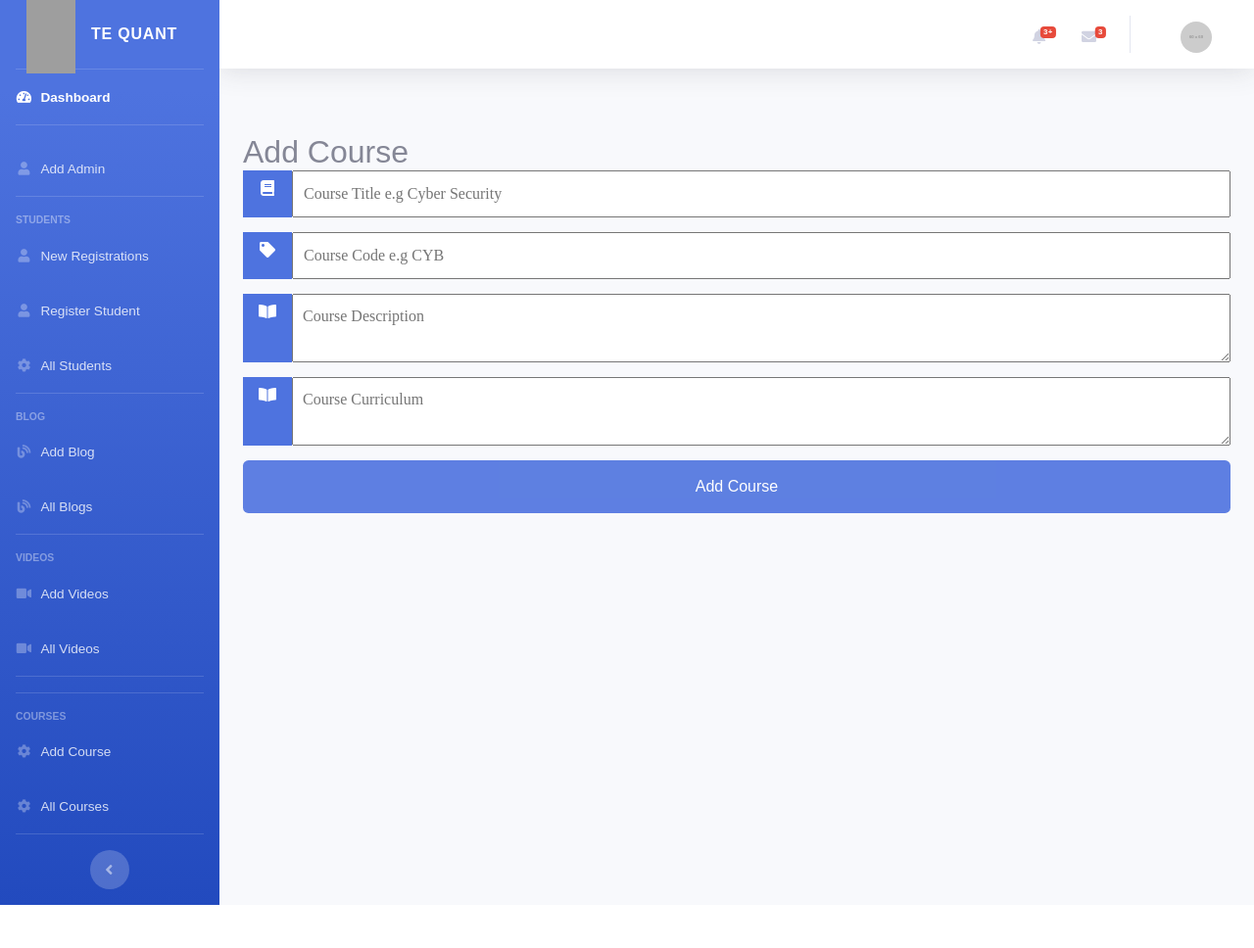
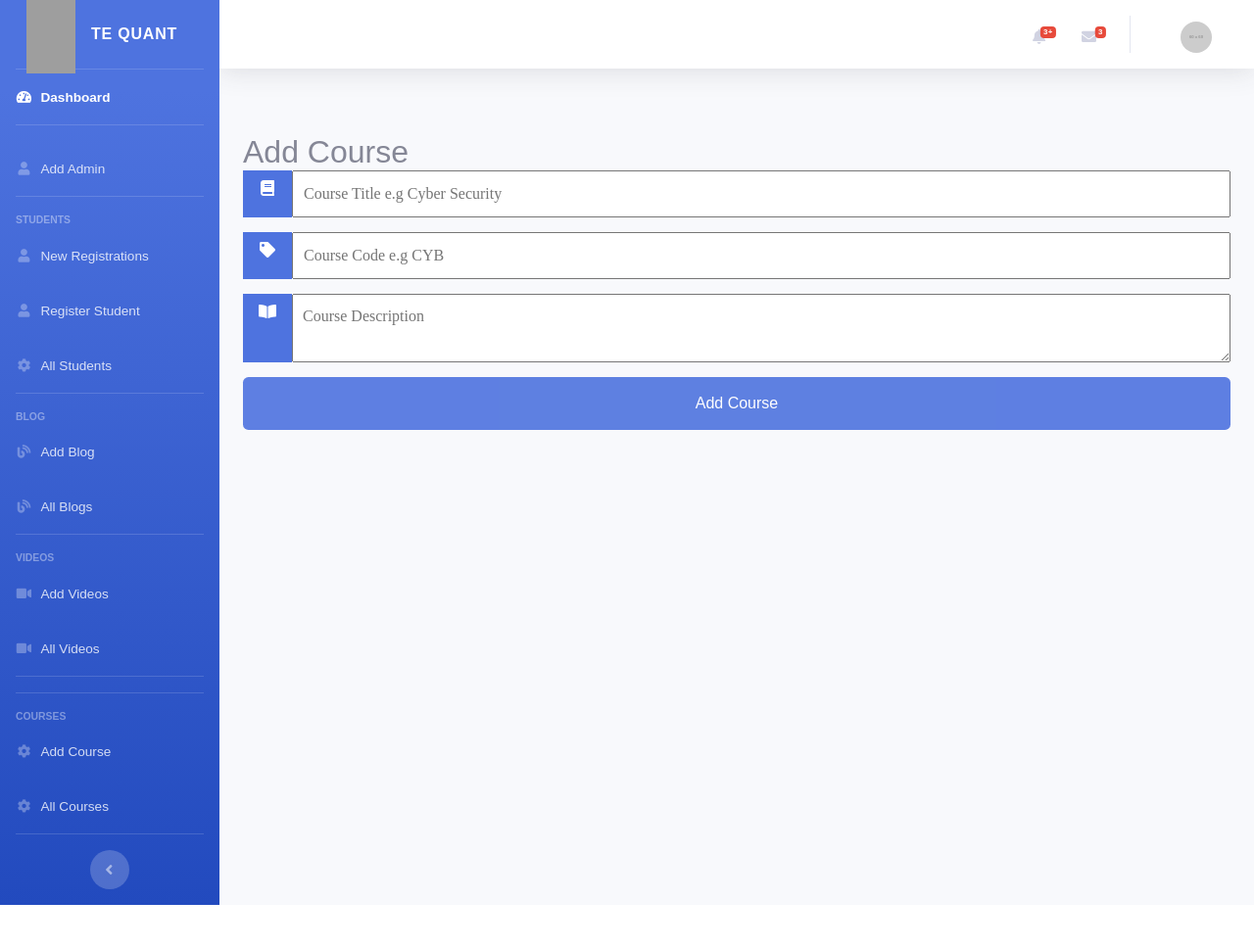
Before and after one commit to e-questtech/webproject2, a Flask app: page /admin/course/add/ in a window 1280 px wide. Shown: the top 968 px of the page at 98% size. Run offline with Flask 3, Linux system fonts and the light colour scheme; a user stored in the database is signed in; grey boxes labelled with a size stand in for pictures from a placeholder-image service; some libraries are stand-ins or nearby versions; grey boxes are pictures that could not be loaded.

Commit message:
Update add_course.html

```diff
--- a/templates/add_course.html
+++ b/templates/add_course.html
@@ -37,11 +37,6 @@
         <textarea name="course_description" class="input-field" id="summernote-description" placeholder="Course Description" required></textarea>
     </div>
 
-    <div class="input-container">
-        <i class="fa fa-book-open icon"></i>
-        <textarea name="course_curriculum" class="input-field" id="summernote-curriculum" placeholder="Course Curriculum" required></textarea>
-    </div>
-
     <button type="submit" class="btn">Add Course</button>
 </form>
 
@@ -61,19 +56,7 @@
             ]
         });
 
-        $('#summernote-curriculum').summernote({
-            placeholder: 'Enter course curriculum here...',
-            tabsize: 2,
-            height: 200, // Set editor height
-            toolbar: [
-                ['style', ['bold', 'italic', 'underline', 'clear']],
-                ['font', ['strikethrough', 'superscript', 'subscript']],
-                ['color', ['color']],
-                ['para', ['ul', 'ol', 'paragraph']],
-                ['insert', ['link', 'picture']],
-                ['view', ['fullscreen', 'codeview', 'help']]
-            ]
-        });
+
     });
 </script>
 {% endblock %}
```
